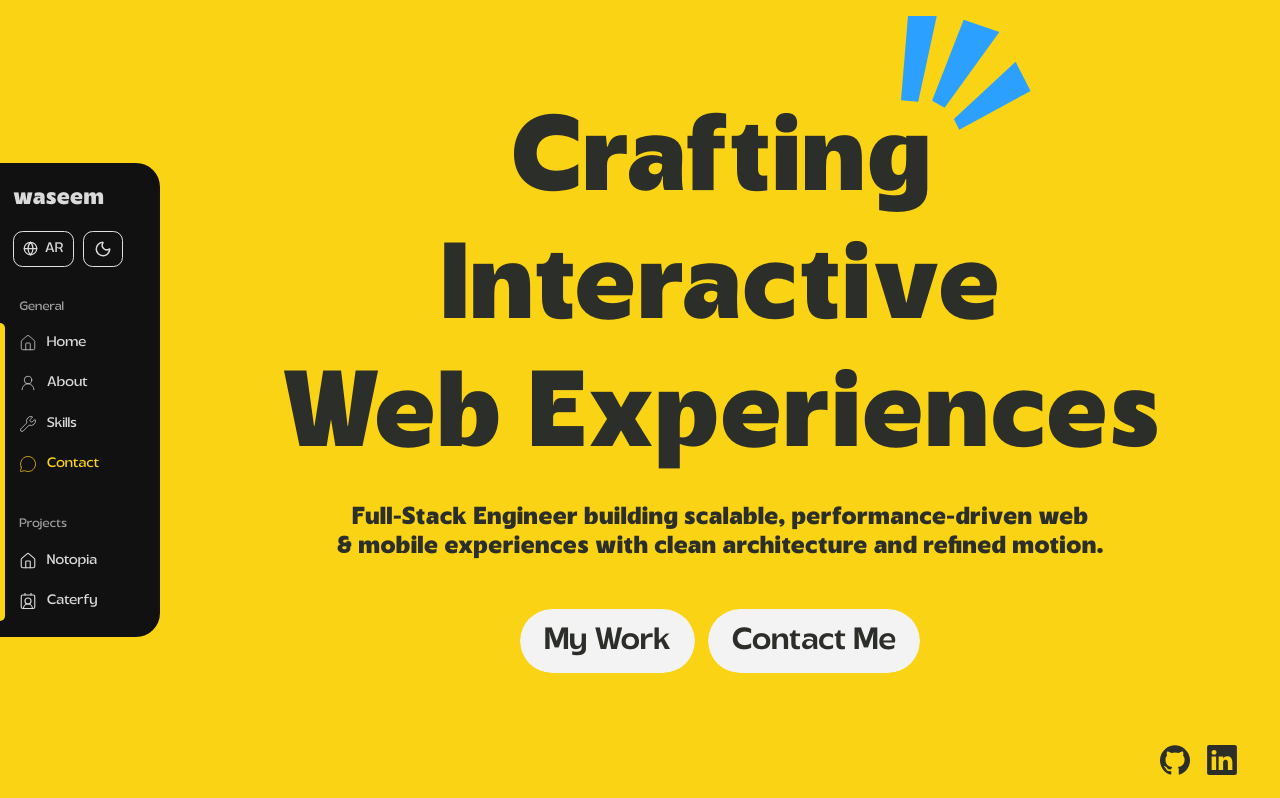
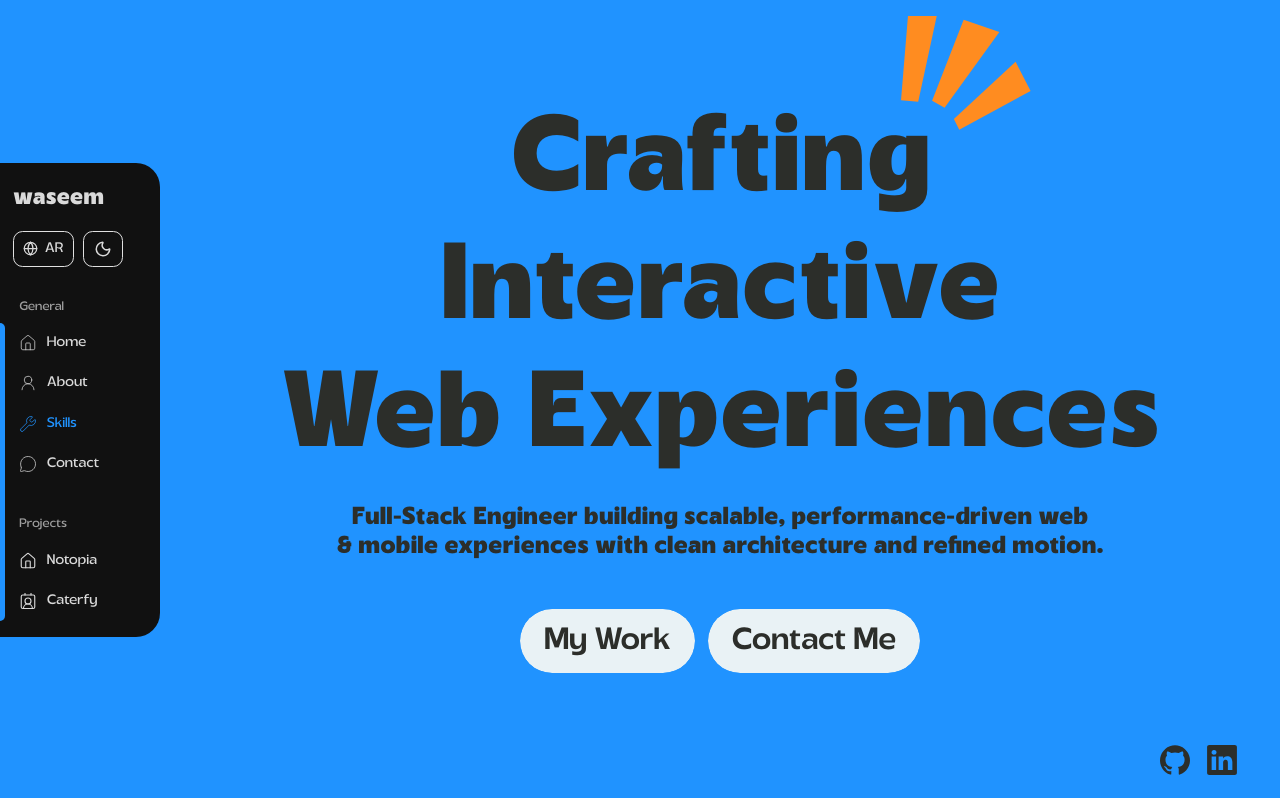
Before and after one commit to WaseeM-Alamad/waseem-portfolio, a Next.js app: page /en in a window 1280 px wide. Shown: the top 798 px of the page. Built offline with nearby package versions, Linux system fonts and the light colour scheme.

Commit message:
change theme

```diff
--- a/src/app/[locale]/globals.css
+++ b/src/app/[locale]/globals.css
@@ -23,7 +23,7 @@
 
   --color-border: #e0e0e0;
 
-  --secondary-color: #2ba0ff;
+  --secondary-color: #ff8c20;
 }
 
 [data-theme="dark"] {
@@ -56,8 +56,8 @@
 }
 
 [data-section="default"] {
-  --color-bg: #f3f3f3;
-  --color-primary: #f9d314;
+  --color-bg: #e9f2f5;
+  --color-primary: #2093ff;
 }
 
 [data-theme="dark"][data-section="default"] {
@@ -244,7 +244,7 @@ section > * {
 }
 
 .colored-card {
-  height: 90vh;
+  height: 52rem;
   padding-top: 15px;
   border-top: 1px solid var(--color-border);
   background-color: var(--color-bg);
@@ -278,3 +278,9 @@ main > *:nth-child(2) {
 .home-link:hover {
   transform: scale(1.07);
 }
+
+#contact {
+  display: flex;
+  justify-content: center;
+  padding: 1rem 0;
+}
--- a/src/components/Main.tsx
+++ b/src/components/Main.tsx
@@ -126,8 +126,8 @@ const Main = () => {
             transition={{
               duration: 0.7,
               ease: [0.35, 0, 0.15, 1],
-              delay: 0.2,
-              opacity: { duration: 0.6, ease: "easeOut", delay: 0.2 },
+
+              opacity: { duration: 0.6, ease: "easeOut" },
             }}
             className="home-links-wrapper"
           >
@@ -150,8 +150,8 @@ const Main = () => {
             <About />
             <Skills />
             <Contact />
-            <Notopia />
-            <Caterfy />
+            {/* <Notopia /> */}
+            {/* <Caterfy /> */}
           </div>
         </div>
       </main>
--- a/src/components/sections/Contact.tsx
+++ b/src/components/sections/Contact.tsx
@@ -1,13 +1,26 @@
 import { motion } from "framer-motion";
 import { useTranslations } from "next-intl";
+import WaveAnimation from "../tools/WaveAnimation";
 
 const Contact = () => {
   const t = useTranslations("sidebar");
   return (
     <motion.section id="contact">
-      <span style={{ color: "var(--color-primary)" }}>
-        {useTranslations("lorem")("text")}
-      </span>
+      <div>
+        <div style={{fontSize: "7rem"}}>Contact me</div>
+      </div>
+      <div
+        style={{
+          width: "30rem",
+          height: "40rem",
+          backgroundColor: "#ff705c",
+          borderRadius: "2rem",
+          padding: "2rem",
+          boxSizing: "border-box",
+        }}
+      >
+        hi
+      </div>
     </motion.section>
   );
 };
--- a/src/components/sections/Skills.tsx
+++ b/src/components/sections/Skills.tsx
@@ -12,7 +12,7 @@ const cardsData = [
     id: 1,
     title: "Frontend Engineering",
     image: "/frontend.svg",
-    color: "#2ba0ff",
+    color: "#ff705c",
     icon: LayoutGrid,
     list: [
       "React, Next.js",
@@ -56,7 +56,7 @@ const cardsData = [
     id: 4,
     title: "Engineering Principles",
     image: "/engineering.svg",
-    color: "#ff705c",
+    color: "#f5e211",
     icon: Shapes,
     list: [
       "Clean architecture",
@@ -101,12 +101,12 @@ export default function StackedCards() {
 
         if (index < cards.length - 1) {
           gsap.to(content, {
-            opacity: 0.3,
+            opacity: 0,
             ease: "none",
             scrollTrigger: {
               trigger: cards[index + 1],
-              start: "top 60%",
-              end: `top-=${(index + 2) * GAP} top`,
+              start: "top 54%",
+              end: `top-=${(index + 2) * GAP * 1.05} top`,
               scrub: true,
             },
           });
--- a/src/components/tools/WaveAnimation.tsx
+++ b/src/components/tools/WaveAnimation.tsx
@@ -6,7 +6,7 @@ interface WaveAnimationProps {
   text: string;
   color?: string;
   fontSize?: number;
-  style?: object
+  style?: object;
 }
 
 export default function WaveAnimation({
@@ -20,7 +20,7 @@ export default function WaveAnimation({
   const [tileCount, setTileCount] = useState(20);
   const locale = useLocale();
 
-  const scale = fontSize / 16;
+  const scale = Math.min(120, fontSize) / 16;
   const WAVE_WIDTH = Math.round(20 * scale);
   const WAVE_HEIGHT = Math.round(7 * scale);
   const STROKE_WIDTH = Math.round(3.5 * scale);
```
